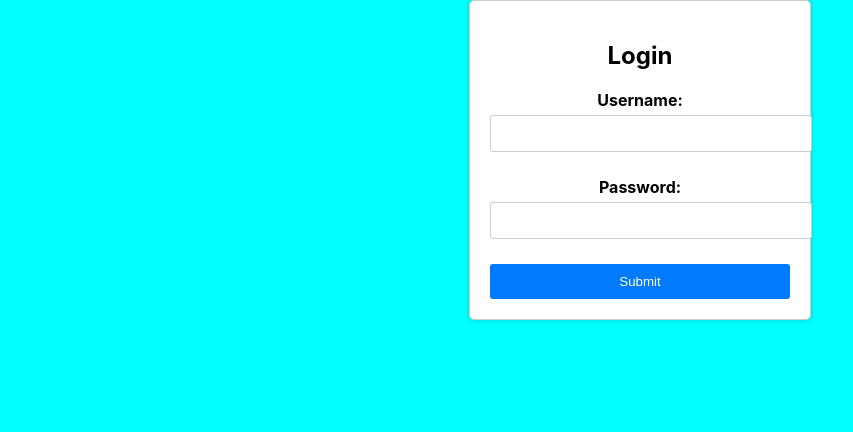
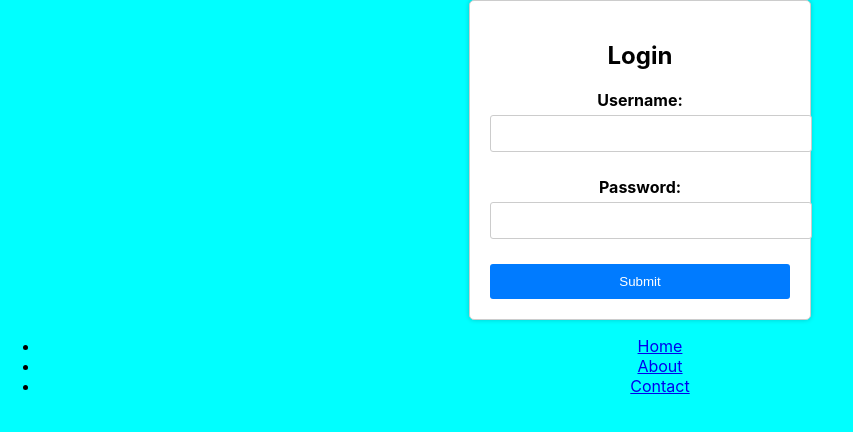
Before and after one commit to JasonNaggles/Week13Assignment, a React (Create React App) app in the folder test-app/: page / in a window 1280 px wide. Shown: the top 432 px of the page, without its empty margins (0-853 px from the left). Built offline with nearby package versions, Linux system fonts and the light colour scheme.

Commit message:
first commit

```diff
--- a/test-app/src/App.js
+++ b/test-app/src/App.js
@@ -1,12 +1,15 @@
 import React from 'react';
 import './App.css';
 import Login from './components/Login';
+import Navigation from './components/Navigation';
 
 function App() {
   return (
     <div className="App">
       <Login />
+      <Navigation />
     </div>
+
   );
 }
 
```
